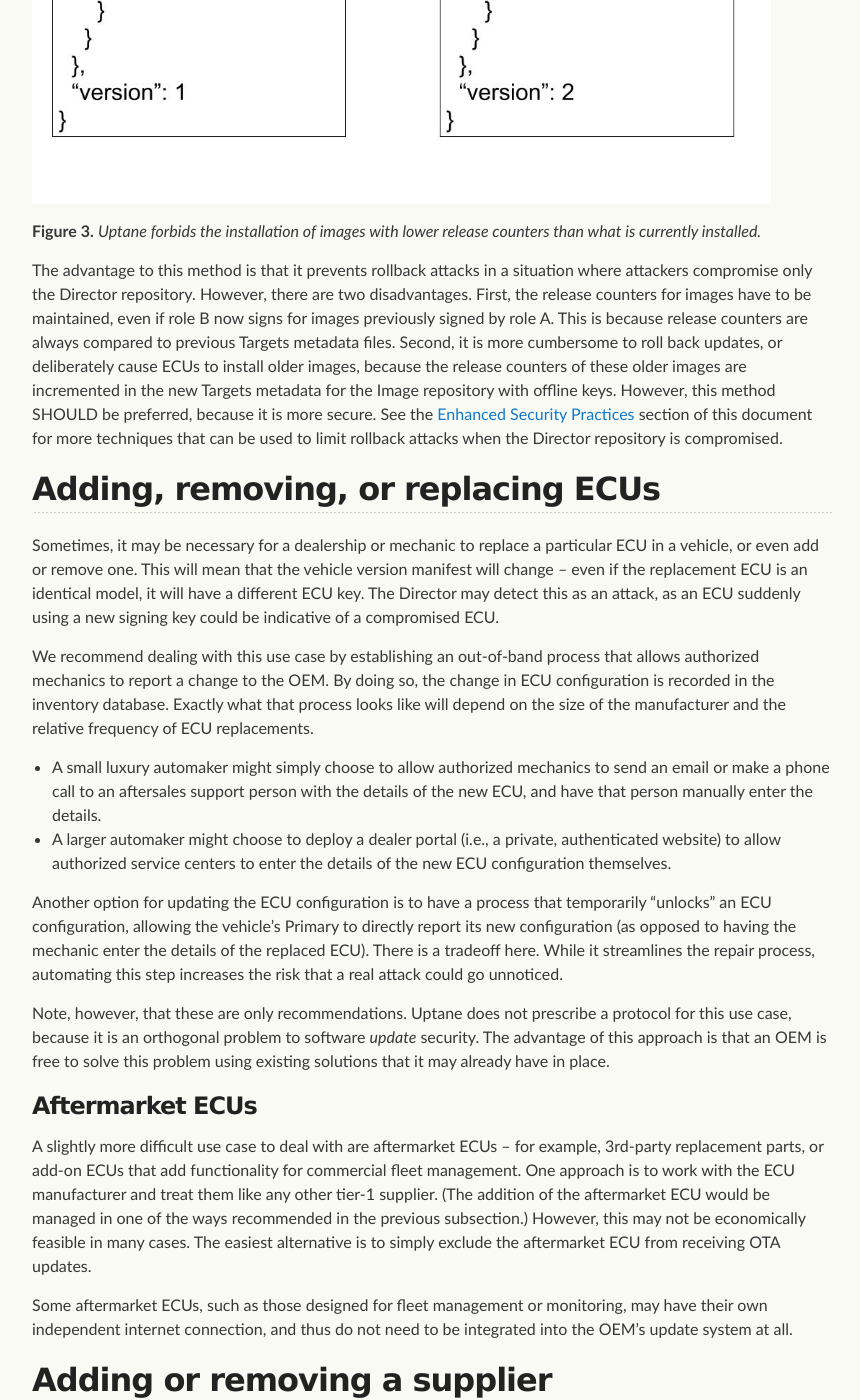
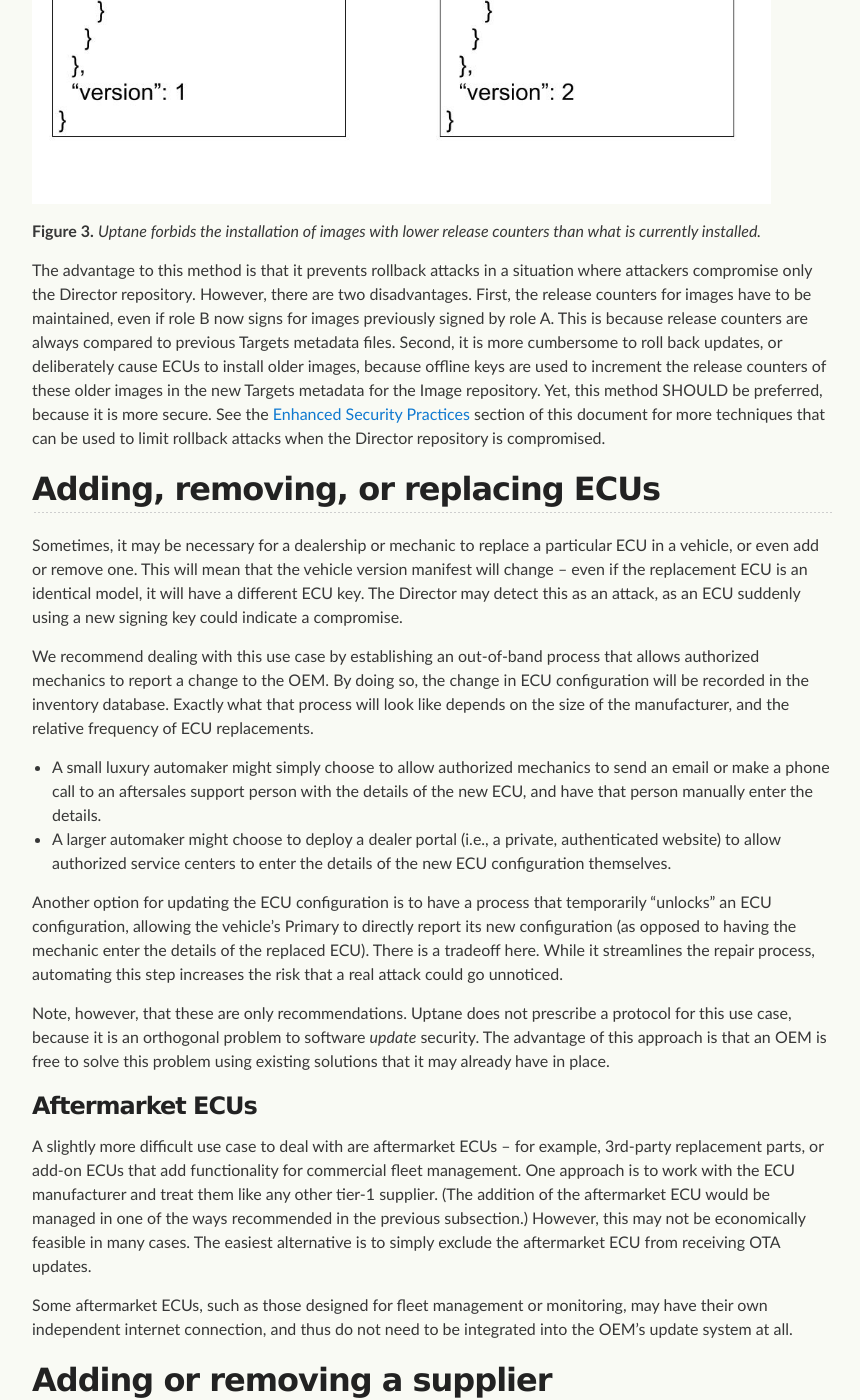
Before and after one commit to uptane/deployment-considerations, a Jekyll site: the page built from exceptional_operations.md, in a window 1280 px wide and 1400 px high, scrolled down 2698 px. Shown: the whole window, without its empty margins (208-1068 px from the left). Built offline with Jekyll 4.4.1, drawn with Linux system fonts in a browser that asks for light colours; our own code applies the rules of GitHub Pages for plain Markdown files; some of the changed text lies outside the part shown.

Commit message:
more proofing checks

```diff
--- a/exceptional_operations.md
+++ b/exceptional_operations.md
@@ -34,14 +34,14 @@ In the second option, an OEM increments the release counter of an image whenever
 **Figure 3.** *Uptane forbids the installation of images with lower release counters than what is currently installed.*
 
 The advantage to this method is that it prevents rollback attacks in a situation
-where attackers compromise only the Director repository.  However, there are two disadvantages. First, the release counters for images have to be maintained, even if role B now signs for images previously signed by role A. This is because release counters are always compared to previous Targets metadata files. Second, it is more cumbersome to roll back updates, or deliberately cause ECUs to install older images, because the release counters of these older images are incremented in the new Targets metadata for the Image repository with offline keys. However, this method SHOULD be preferred, because it is more secure. See the [Enhanced Security Practices](https://uptane.github.io/deployment-considerations/security_considerations.html) section of this document for more techniques that can be used to limit rollback attacks when the Director repository is compromised.
+where attackers compromise only the Director repository.  However, there are two disadvantages. First, the release counters for images have to be maintained, even if role B now signs for images previously signed by role A. This is because release counters are always compared to previous Targets metadata files. Second, it is more cumbersome to roll back updates, or deliberately cause ECUs to install older images, because offline keys are used to increment the release counters of these older images in the new Targets metadata for the Image repository. Yet, this method SHOULD be preferred, because it is more secure. See the [Enhanced Security Practices](https://uptane.github.io/deployment-considerations/security_considerations.html) section of this document for more techniques that can be used to limit rollback attacks when the Director repository is compromised.
 
 
 ## Adding, removing, or replacing ECUs
 
-Sometimes, it may be necessary for a dealership or mechanic to replace a particular ECU in a vehicle, or even add or remove one. This will mean that the vehicle version manifest will change -- even if the replacement ECU is an identical model, it will have a different ECU key. The Director may detect this as an attack, as an ECU suddenly using a new signing key could be indicative of a compromised ECU.
+Sometimes, it may be necessary for a dealership or mechanic to replace a particular ECU in a vehicle, or even add or remove one. This will mean that the vehicle version manifest will change -- even if the replacement ECU is an identical model, it will have a different ECU key. The Director may detect this as an attack, as an ECU suddenly using a new signing key could indicate a compromise.
 
-We recommend dealing with this use case by establishing an out-of-band process that allows authorized mechanics to report a change to the OEM. By doing so, the change in ECU configuration is recorded in the inventory database. Exactly what that process looks like will depend on the size of the manufacturer and the relative frequency of ECU replacements.
+We recommend dealing with this use case by establishing an out-of-band process that allows authorized mechanics to report a change to the OEM. By doing so, the change in ECU configuration will be recorded in the inventory database. Exactly what that process will look like depends on the size of the manufacturer, and the relative frequency of ECU replacements.
 
 * A small luxury automaker might simply choose to allow authorized mechanics to send an email or make a phone call to an aftersales support person with the details of the new ECU, and have that person manually enter the details.
 * A larger automaker might choose to deploy a dealer portal (i.e., a private, authenticated website) to allow authorized service centers to enter the details of the new ECU configuration themselves.
```
Also changed, not shown: other parts of exceptional_operations.md (+1 -1 lines).
